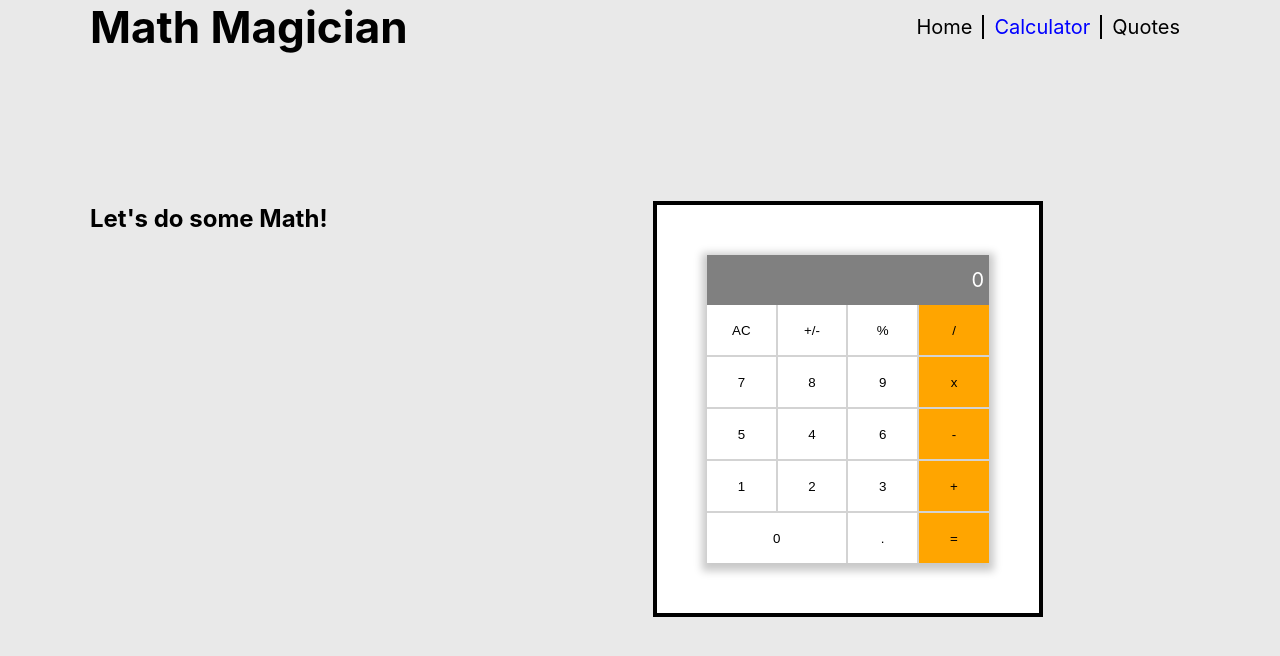
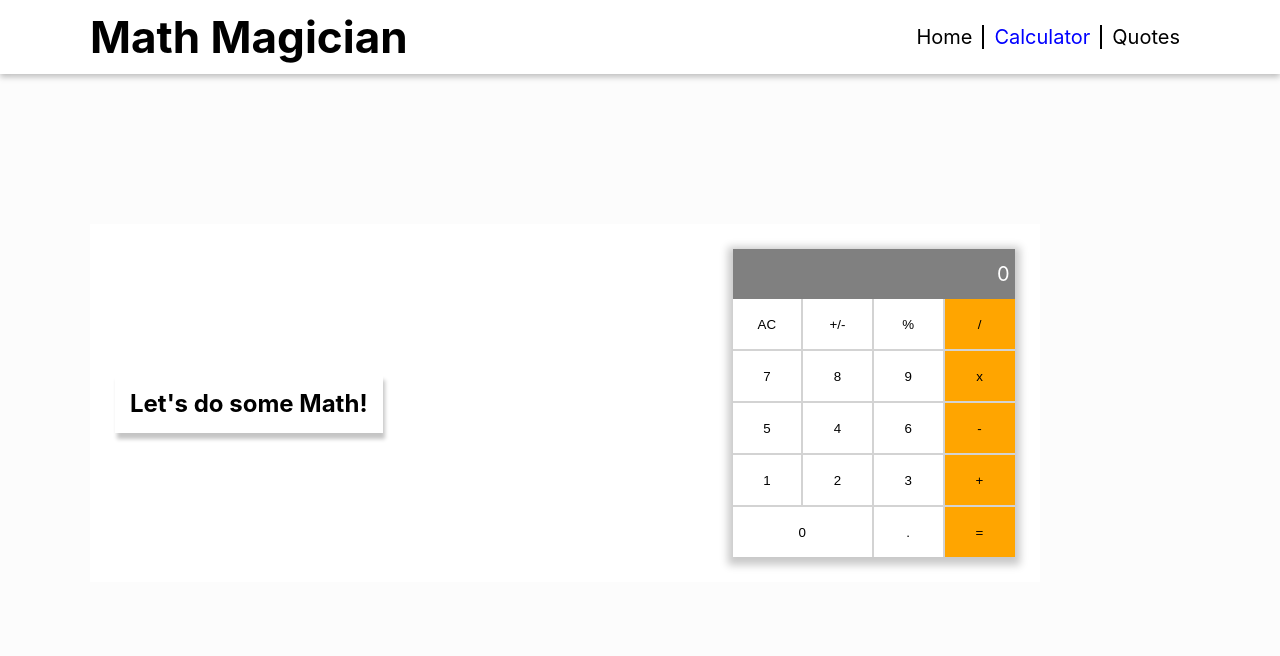
Before and after one commit to BenM4k/math_magician_, a React (Create React App) app: page /calculator in a window 1280 px wide. Shown: the top 656 px of the page. Built offline with nearby package versions, Linux system fonts and the light colour scheme.

Commit message:
Styling the app

```diff
--- a/src/index.css
+++ b/src/index.css
@@ -20,8 +20,7 @@ body {
     sans-serif;
   -webkit-font-smoothing: antialiased;
   -moz-osx-font-smoothing: grayscale;
-  padding: 0 90px;
-  background: rgb(233, 233, 233);
+  background: rgb(252, 252, 252);
   display: flex;
   align-items: center;
   justify-content: center;
--- a/src/routes/Calc.js
+++ b/src/routes/Calc.js
@@ -5,19 +5,30 @@ function Calc() {
   return (
     <div style={{
       marginTop: '150px',
-      display: 'flex',
-      justifyContent: 'space-between',
-      paddingRight: '150px',
+      padding: '0 90px',
+      width: '100%',
     }}
     >
-      <h2>Let&apos;s do some Math!</h2>
       <div style={{
-        border: '1px solid black',
-        padding: '50px',
-        outline: '3px solid black',
+        display: 'flex',
+        alignItems: 'center',
+        justifyContent: 'center',
+        gap: '350px',
+        padding: '25px',
         background: 'white',
+        height: 'fit-content',
+        width: 'fit-content',
       }}
       >
+        <h2 style={{
+          boxShadow: '2px 6px 4px 0 rgb(0 0 0 / 23%)',
+          padding: '15px',
+          width: 'fit-content',
+          height: 'fit-content',
+        }}
+        >
+          Let&apos;s do some Math!
+        </h2>
         <Calculator />
       </div>
     </div>
--- a/src/styles/Home.module.css
+++ b/src/styles/Home.module.css
@@ -2,6 +2,7 @@
   margin-top: 120px;
   width: 100%;
   height: 100%;
+  padding: 0 90px;
 }
 
 .header {
@@ -9,6 +10,9 @@
   font-size: 28px;
   margin-bottom: 50px;
   font-weight: bold;
+  box-shadow: 2px 6px 4px 0 rgb(0 0 0 / 23%);
+  padding: 15px;
+  width:fit-content;
 }
 
 .firstpar {
@@ -16,6 +20,8 @@
   font-size: 20px;
   width: 70%;
   margin-bottom: 30px;
+  box-shadow: 2px 6px 4px 0 rgb(0 0 0 / 23%);
+  padding: 15px;
 }
 
 .secondpar {
@@ -23,4 +29,6 @@
   color: black;
   font-size: 20px;
   width: 70%;
+  box-shadow: 2px 6px 4px 0 rgb(0 0 0 / 23%);
+  padding: 15px;
 }
--- a/src/styles/Navbar.module.css
+++ b/src/styles/Navbar.module.css
@@ -2,6 +2,9 @@
   display: flex;
   align-items: center;
   justify-content: space-between;
+  background: white;
+  padding: 10px 90px;
+  box-shadow: 0px 3px 6px 0px rgb(0 0 0 / 25%)
 }
 
 .title {
```
